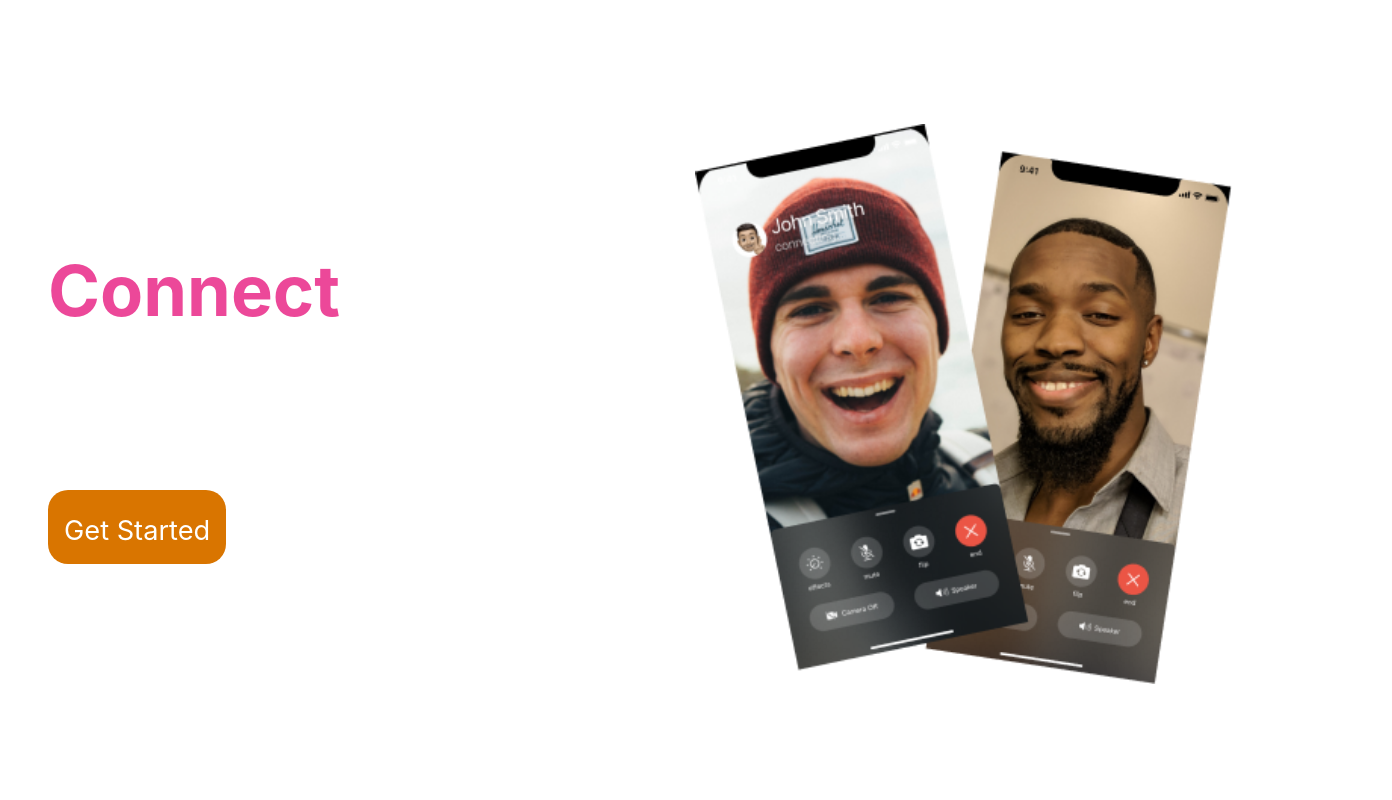
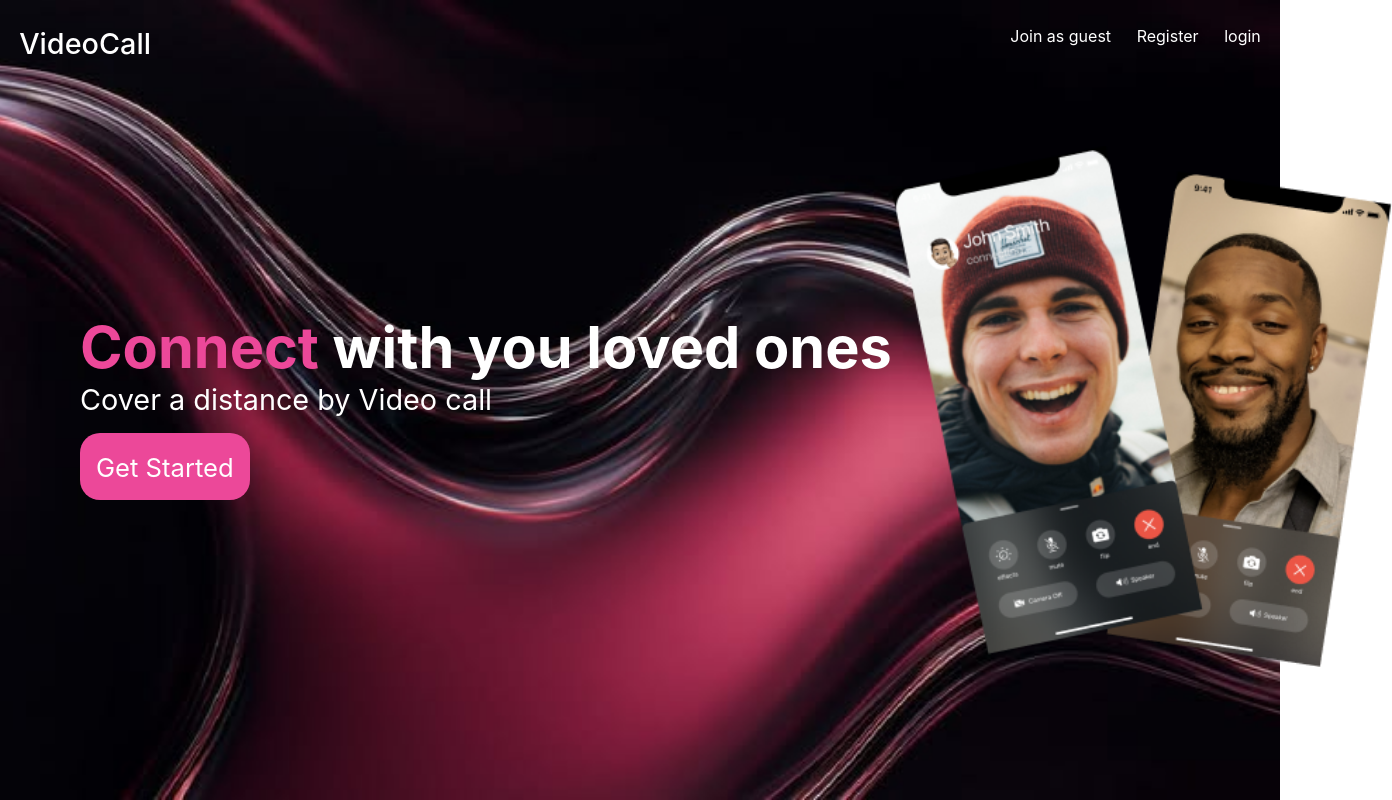
Before and after one commit to anamika-jha-ai/Zoom-Clone, a React (Create React App) app in the folder frontend/frontend/: page / in a window 1280 px wide. Shown: the whole page, 1392 px wide, since content can reach past the window. Built offline with nearby package versions, Linux system fonts and the light colour scheme.

Commit message:
correct CSS for full website

```diff
--- a/frontend/frontend/src/App.css
+++ b/frontend/frontend/src/App.css
@@ -1,81 +1,72 @@
-.landingPageContainer {
-  width: 100vw;
-  height: 100vh;
-  /* background: url("/public/background.png"); */
-  background-repeat: no-repeat;
-  background-size: cover;
-  color: white;
+.landingPageContainer{
+    width: 100vw;
+    height: 100vh;
+
+    background-image: url("/public/background.jpg");
+    background-size: cover;
+    background-position: center;
+    background-repeat: no-repeat;
+    color: white;
 }
 
-.landingPageContainer nav {
-  padding-inline: 1.2rem;
+.landingPageContainer nav{
+  padding: 1.2rem;
   padding-block: 1.6rem;
   display: flex;
-  justify-content: space-between;
-  align-items: center;
-
+  justify-content:space-between ;
 }
 
-.landingPageContainer nav h2 {
+.landingPageContainer nav h2{
   font-size: 1.8rem;
   font-weight: 500;
 }
-
-.landingPageContainer nav .navlist {
+.landingPageContainer nav .navlist{
   display: flex;
   gap: 1.6rem;
   cursor: pointer;
-
 }
 
-.landingMainContainer {
+.landingMainContainer{
   display: flex;
   justify-content: space-between;
   padding-inline: 3rem;
   height: 80vh;
   align-items: center;
+      padding: 4rem 5rem;
+
+}
+.landingMainContainer > div{
+    flex: 1;
+}
+.imageContainer{
+    display: flex;
+    justify-content: flex-end;
+    align-items: center;
 }
 
-.landingMainContainer>div:nth-child(1) {
-  font-size: 2.2rem;
+.imageContainer img{
+    width: 500px;
+    height: auto;
 }
 
-.landingMainContainer>div:nth-child(1) div[role='button'] {
-  background: #D97500;
+.landingMainContainer > div:nth-child(1){
+ font-size: 1.8rem;
+   white-space: nowrap;
+}
+
+.landingMainContainer > div:nth-child(1) div[role='button']{
+  background-color: #EC4899;;
   width: fit-content;
   padding: 1rem;
   border-radius: 20px;
-  margin-top: 1.9rem;
+  margin-top: 1rem;
+
 }
-
-.landingMainContainer>div:nth-child(1) div[role='button'] a {
+.landingMainContainer > div:nth-child(1) div[role='button'] a{
   text-decoration: none;
   color: white;
-  font-size: 1.7rem;
+  font-size: 1.6rem;
 }
-
-.landingMainContainer>div:nth-child(2) img {
-  height: 70vh;
-  width: auto;
-}
-
-.navBar {
-  display: flex;
-  align-items: center;
-  justify-content: space-between;
-  padding-inline: 20px;
-  text-align: center;
-
-}
-.meetContainer {
-  display: flex;
-  padding-inline: 20px;
-  height: 80vh;
-  gap: 10vw;
-  justify-content: center;
-}
-
-
 
 .leftPanel {
   height: 100%;
@@ -94,3 +85,20 @@
   height: auto;
   border-radius: 20px;
 }
+
+.meetContainer {
+  display: flex;
+  padding-inline: 20px;
+  height: 80vh;
+  gap: 10vw;
+  justify-content: center;
+}
+
+.navBar {
+  display: flex;
+  align-items: center;
+  justify-content: space-between;
+  padding-inline: 20px;
+  text-align: center;
+
+}
```
